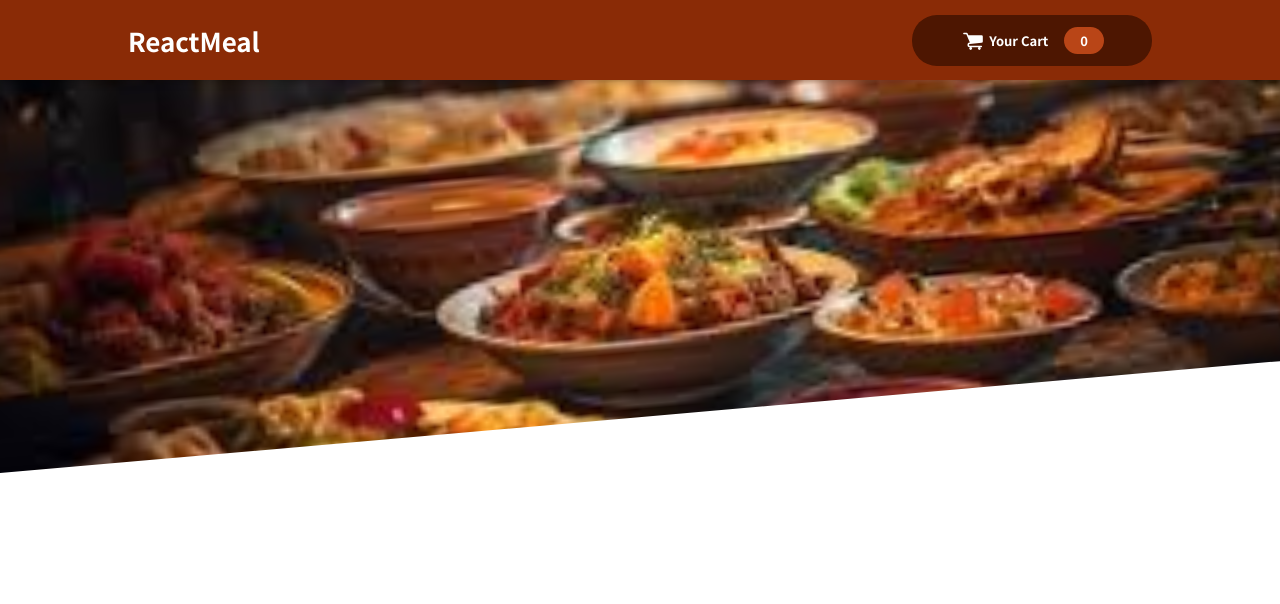
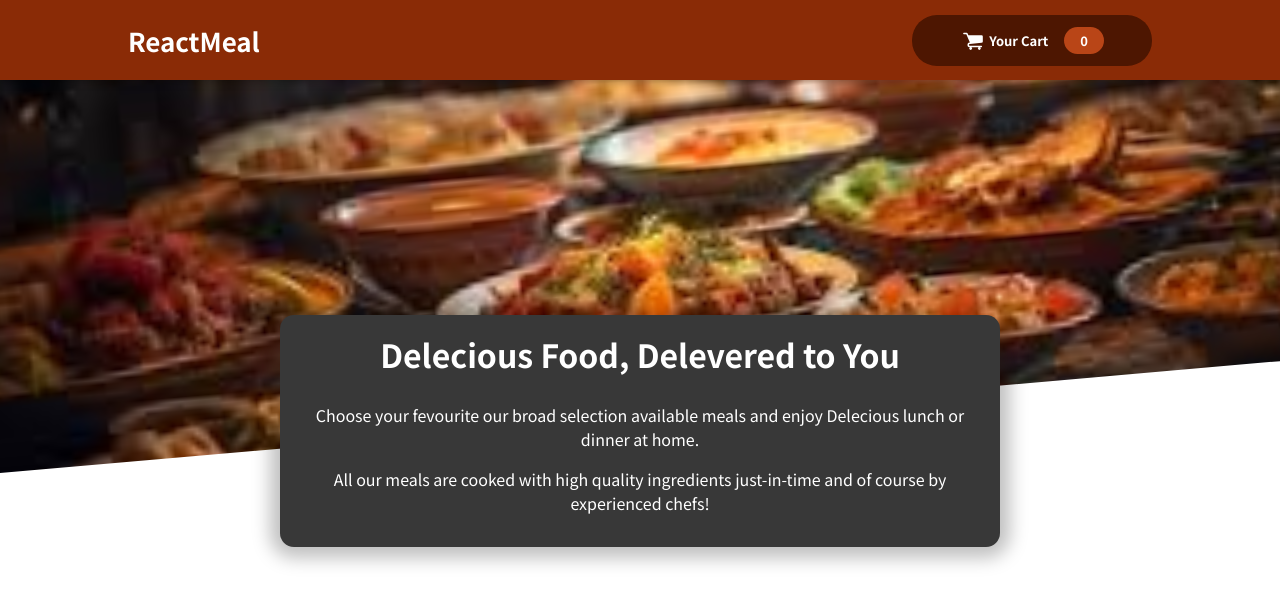
Before and after one commit to kunalkhairnar1198/RestaurantApp, a React (Create React App) app: page / in a window 1280 px wide. Shown: the top 604 px of the page. Built offline with nearby package versions, Linux system fonts and the light colour scheme.

Commit message:
Add Restaurant Summary

```diff
--- a/src/App.js
+++ b/src/App.js
@@ -1,11 +1,16 @@
 import { Fragment } from "react";
 import Header from "./Component/UI/Header/Header";
+import Meals from "./Component/Meals/Meals";
 
 function App() {
   return (
     <Fragment>
       <h2>Maker Restrourant website</h2>
       <Header/>
+      <main>
+        <Meals/>
+      </main>
+
     </Fragment>
   );
 }
--- /dev/null
+++ b/src/Component/Meals/MealSummary.js
@@ -0,0 +1,19 @@
+import React from "react"
+import mealsum from './MealSummary.module.css'
+const MeaslSummary = (props) => {
+  return (
+    <section className={mealsum.summary}>
+        <h2>Delecious Food, Delevered to You</h2>
+        <p>
+        Choose your fevourite our broad selection available meals and enjoy Delecious
+        lunch or dinner at home.
+        </p>
+        <p>
+        All our meals are cooked with high quality ingredients just-in-time
+        and of course by experienced chefs!
+        </p>
+  </section>
+  )
+};
+
+export default MeaslSummary;
--- /dev/null
+++ b/src/Component/Meals/MealSummary.module.css
@@ -0,0 +1,18 @@
+.summary {
+  text-align: center;
+  max-width: 45rem;
+  width: 90%;
+  margin: auto;
+  margin-top: -10rem;
+  position: relative;
+  background-color: #383838;
+  color: white;
+  border-radius: 14px;
+  padding: 1rem;
+  box-shadow: 0 1px 18px 10px rgba(0, 0, 0, 0.25);
+}
+
+.summary h2 {
+  font-size: 2rem;
+  margin-top: 0;
+}
--- /dev/null
+++ b/src/Component/Meals/Meals.js
@@ -0,0 +1,12 @@
+import React, { Fragment } from 'react'
+import MeaslSummary from './MealSummary'
+
+const Meals = () => {
+  return (
+    <Fragment>
+        <MeaslSummary/>
+    </Fragment>
+  )
+}
+
+export default Meals
```
